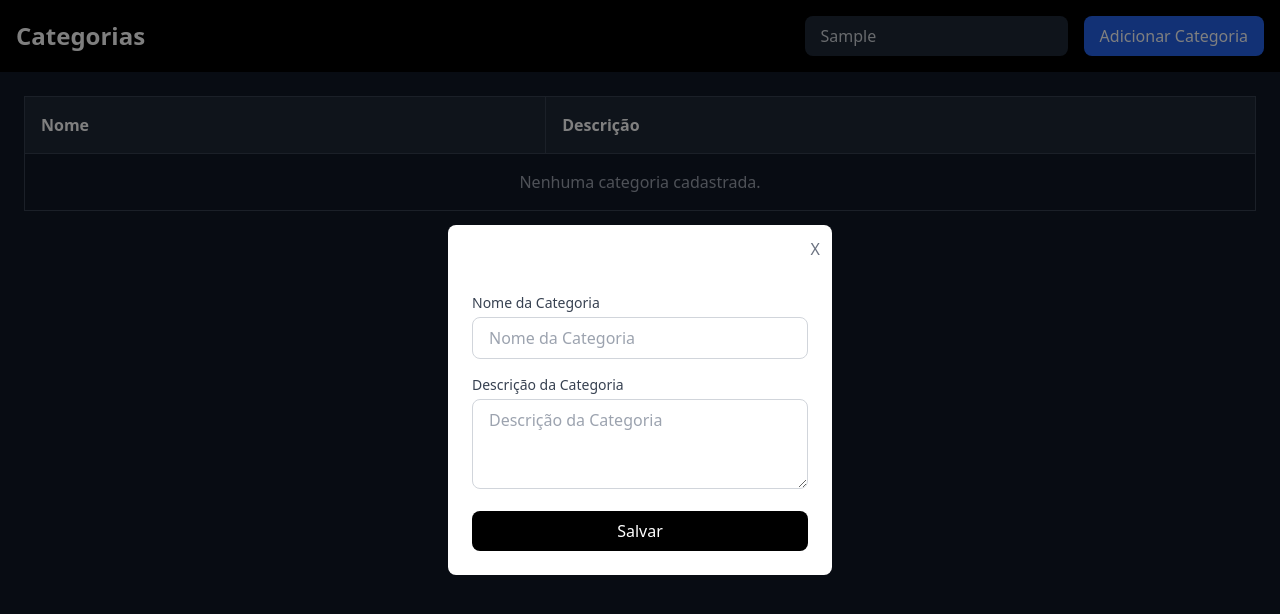
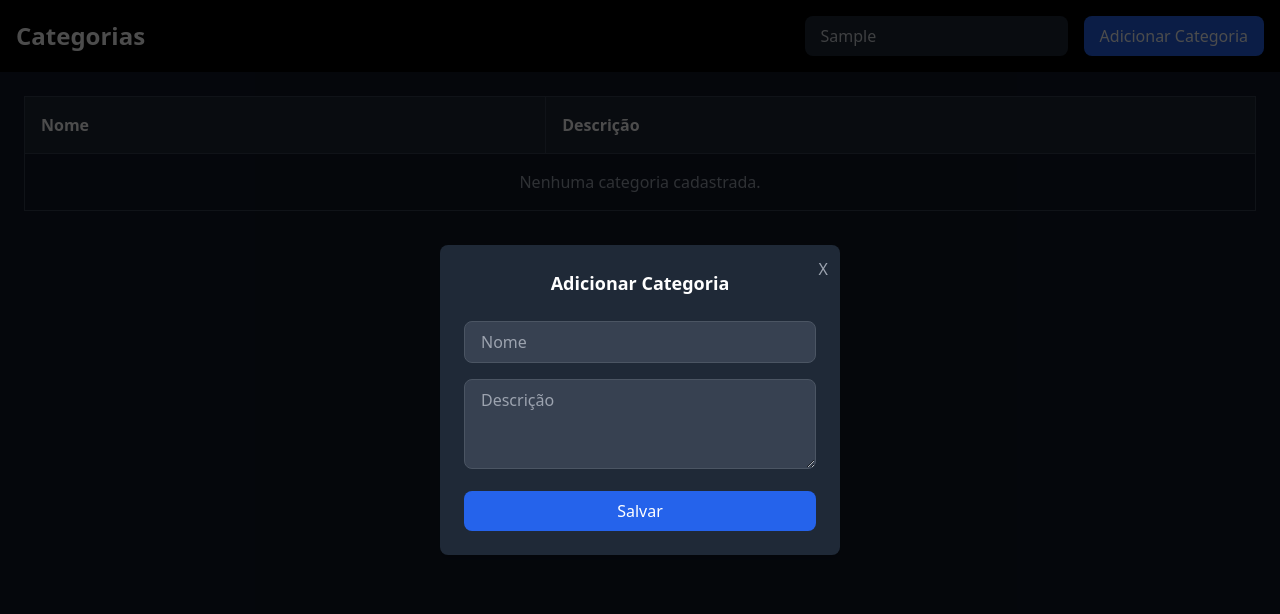
Before and after one commit to Eorennas/SIST-GRSTORES, a React (Vite) app in the folder Front-end/: page /adm/cadastro-product in a window 1280 px wide. Both pictures are taken after typing "Sample" into the empty fields and a click on the button "Adicionar Categoria". Shown: the top 614 px of the page. Built offline with nearby package versions, Linux system fonts and the light colour scheme; a web font is replaced by a local one.

Commit message:
ajustando o modal de categorias

```diff
--- a/Front-end/src/pages/AdminProductRegistration/index.tsx
+++ b/Front-end/src/pages/AdminProductRegistration/index.tsx
@@ -13,7 +13,7 @@ const AdminProductRegistration: React.FC = () => {
 
   const handleCloseModal = () => {
     setIsModalOpen(false);
-    setFormValues({ nomeCategoria: "", descricaoCategoria: "" }); // Reset form
+    setFormValues({ nomeCategoria: "", descricaoCategoria: "" }); // Resetar formulário
   };
 
   const handleChange = (e: React.ChangeEvent<HTMLInputElement | HTMLTextAreaElement>) => {
@@ -23,7 +23,6 @@ const AdminProductRegistration: React.FC = () => {
 
   const handleSubmit = (e: React.FormEvent) => {
     e.preventDefault();
-    // Lógica de submissão pode ser implementada aqui
     console.log("Dados do formulário:", formValues);
     handleCloseModal();
   };
@@ -36,7 +35,7 @@ const AdminProductRegistration: React.FC = () => {
         <div className="flex items-center space-x-4">
           <input
             type="text"
-            placeholder="Pesquise aqui o nome da categoria"
+            placeholder="Pesquise a categoria"
             className="bg-gray-800 text-gray-300 px-4 py-2 rounded-lg focus:outline-none"
           />
           <button
@@ -48,7 +47,7 @@ const AdminProductRegistration: React.FC = () => {
         </div>
       </header>
 
-      {/* Table */}
+      {/* Tabela */}
       <div className="p-6">
         <table className="w-full border-collapse border border-gray-700">
           <thead>
@@ -72,58 +71,49 @@ const AdminProductRegistration: React.FC = () => {
 
       {/* Modal */}
       {isModalOpen && (
-        <div className="fixed inset-0 bg-black bg-opacity-50 flex justify-center items-center z-50">
-          <div className="bg-white rounded-lg w-96 p-6 relative">
-            {/* Close Button */}
+        <div className="fixed inset-0 bg-black bg-opacity-70 flex justify-center items-center z-50">
+          <div className="bg-gray-800 rounded-lg w-[400px] p-6 relative shadow-md">
+            {/* Botão de Fechar */}
             <button
               onClick={handleCloseModal}
-              className="absolute top-3 right-3 text-gray-500 hover:text-gray-700"
+              className="absolute top-3 right-3 text-gray-400 hover:text-gray-200"
             >
               X
             </button>
 
-            {/* Modal Content */}
-            <h2 className="text-xl font-semibold mb-4 text-center">
+            {/* Conteúdo do Modal */}
+            <h2 className="text-lg font-semibold mb-6 text-center text-white">
               Adicionar Categoria
             </h2>
             <form onSubmit={handleSubmit}>
+              {/* Campo Nome */}
               <div className="mb-4">
-                <label
-                  htmlFor="nomeCategoria"
-                  className="block text-sm font-medium text-gray-700"
-                >
-                  Nome da Categoria
-                </label>
                 <input
                   id="nomeCategoria"
                   type="text"
-                  placeholder="Nome da Categoria"
+                  placeholder="Nome"
                   value={formValues.nomeCategoria}
                   onChange={handleChange}
-                  className="w-full border border-gray-300 rounded-lg px-4 py-2 mt-1 focus:outline-none focus:ring-2 focus:ring-blue-600"
+                  className="w-full bg-gray-700 text-gray-300 border border-gray-600 rounded-lg px-4 py-2 focus:outline-none focus:ring-2 focus:ring-blue-500"
                 />
               </div>
 
+              {/* Campo Descrição */}
               <div className="mb-4">
-                <label
-                  htmlFor="descricaoCategoria"
-                  className="block text-sm font-medium text-gray-700"
-                >
-                  Descrição da Categoria
-                </label>
                 <textarea
                   id="descricaoCategoria"
-                  placeholder="Descrição da Categoria"
+                  placeholder="Descrição"
                   value={formValues.descricaoCategoria}
                   onChange={handleChange}
-                  className="w-full border border-gray-300 rounded-lg px-4 py-2 mt-1 focus:outline-none focus:ring-2 focus:ring-blue-600"
+                  className="w-full bg-gray-700 text-gray-300 border border-gray-600 rounded-lg px-4 py-2 focus:outline-none focus:ring-2 focus:ring-blue-500"
                   rows={3}
                 />
               </div>
 
+              {/* Botão Salvar */}
               <button
                 type="submit"
-                className="w-full bg-black text-white py-2 rounded-lg hover:bg-gray-800"
+                className="w-full bg-blue-600 text-white py-2 rounded-lg hover:bg-blue-700"
               >
                 Salvar
               </button>
--- a/Front-end/src/pages/AdminProductRegistration/modal.tsx
+++ b/Front-end/src/pages/AdminProductRegistration/modal.tsx
@@ -10,8 +10,8 @@ const AdicionarProjetoModal: React.FC<AdicionarProjetoModalProps> = ({ isOpen, o
 
   return (
     <div className="fixed inset-0 bg-black bg-opacity-50 flex justify-center items-center z-50">
-      <div className="bg-white rounded-lg w-96 p-6 relative">
-        {/* Close Button */}
+      <div className="bg-white rounded-lg w-[400px] p-6 relative shadow-md">
+        {/* Botão de Fechar */}
         <button
           onClick={onClose}
           className="absolute top-3 right-3 text-gray-500 hover:text-gray-700"
@@ -19,36 +19,33 @@ const AdicionarProjetoModal: React.FC<AdicionarProjetoModalProps> = ({ isOpen, o
           X
         </button>
 
-        {/* Modal Content */}
-        <h2 className="text-xl font-semibold mb-4 text-center">Adicionar Projetos</h2>
+        {/* Conteúdo do Modal */}
+        <h2 className="text-lg font-semibold mb-4 text-center">Adicionar Projetos</h2>
         <form>
+          {/* Campo Nome */}
           <div className="mb-4">
-            <label htmlFor="nomeProjeto" className="block text-sm font-medium text-gray-700">
-              Nome do Projeto
-            </label>
             <input
               id="nomeProjeto"
               type="text"
               placeholder="Nome do Projeto"
-              className="w-full border border-gray-300 rounded-lg px-4 py-2 mt-1 focus:outline-none focus:ring-2 focus:ring-blue-600"
+              className="w-full border border-gray-300 rounded px-4 py-2 mt-1 focus:outline-none focus:ring-2 focus:ring-blue-500"
             />
           </div>
 
+          {/* Campo Descrição */}
           <div className="mb-4">
-            <label htmlFor="descricaoProjeto" className="block text-sm font-medium text-gray-700">
-              Descrição do Projeto
-            </label>
-            <textarea
+            <input
               id="descricaoProjeto"
+              type="text"
               placeholder="Descrição do Projeto"
-              className="w-full border border-gray-300 rounded-lg px-4 py-2 mt-1 focus:outline-none focus:ring-2 focus:ring-blue-600"
-              rows={3}
+              className="w-full border border-gray-300 rounded px-4 py-2 mt-1 focus:outline-none focus:ring-2 focus:ring-blue-500"
             />
           </div>
 
+          {/* Botão Salvar */}
           <button
             type="submit"
-            className="w-full bg-black text-white py-2 rounded-lg hover:bg-gray-800"
+            className="w-full bg-black text-white py-2 rounded hover:bg-gray-800"
           >
             Salvar
           </button>
```
